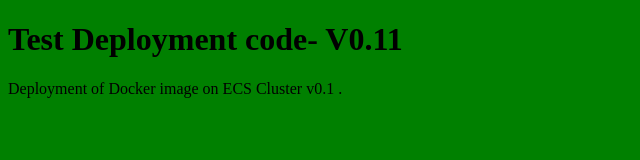
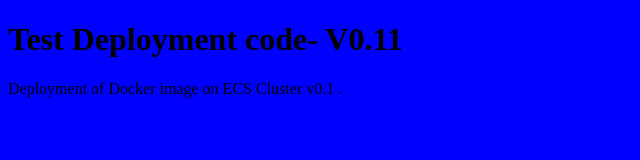
Before and after one commit to duggu-reddy/awsecr-duggu, a plain HTML site: page index.html in a window 1280 px wide. Shown: the whole page, without its empty margins (0-640 px from the left). Drawn offline with Linux system fonts and the light colour scheme.

Commit message:
modifying clourpage

```diff
--- a/index.html
+++ b/index.html
@@ -1,6 +1,6 @@
 <!DOCTYPE html>
 <html>
-<body bgcolor='green'>
+<body bgcolor='blue'>
 
 <h1>Test Deployment code- V0.11 </h1>
 
```
